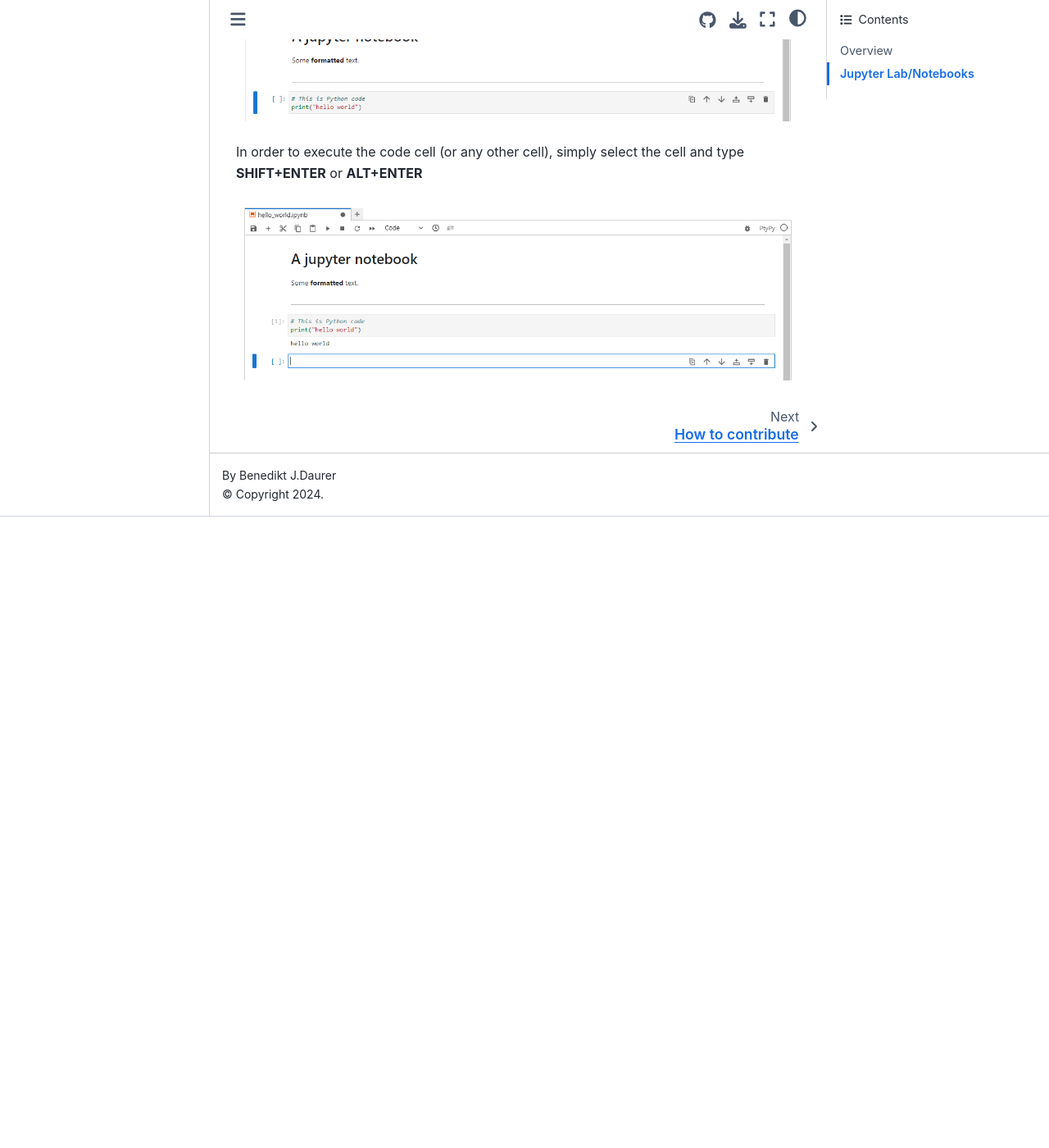
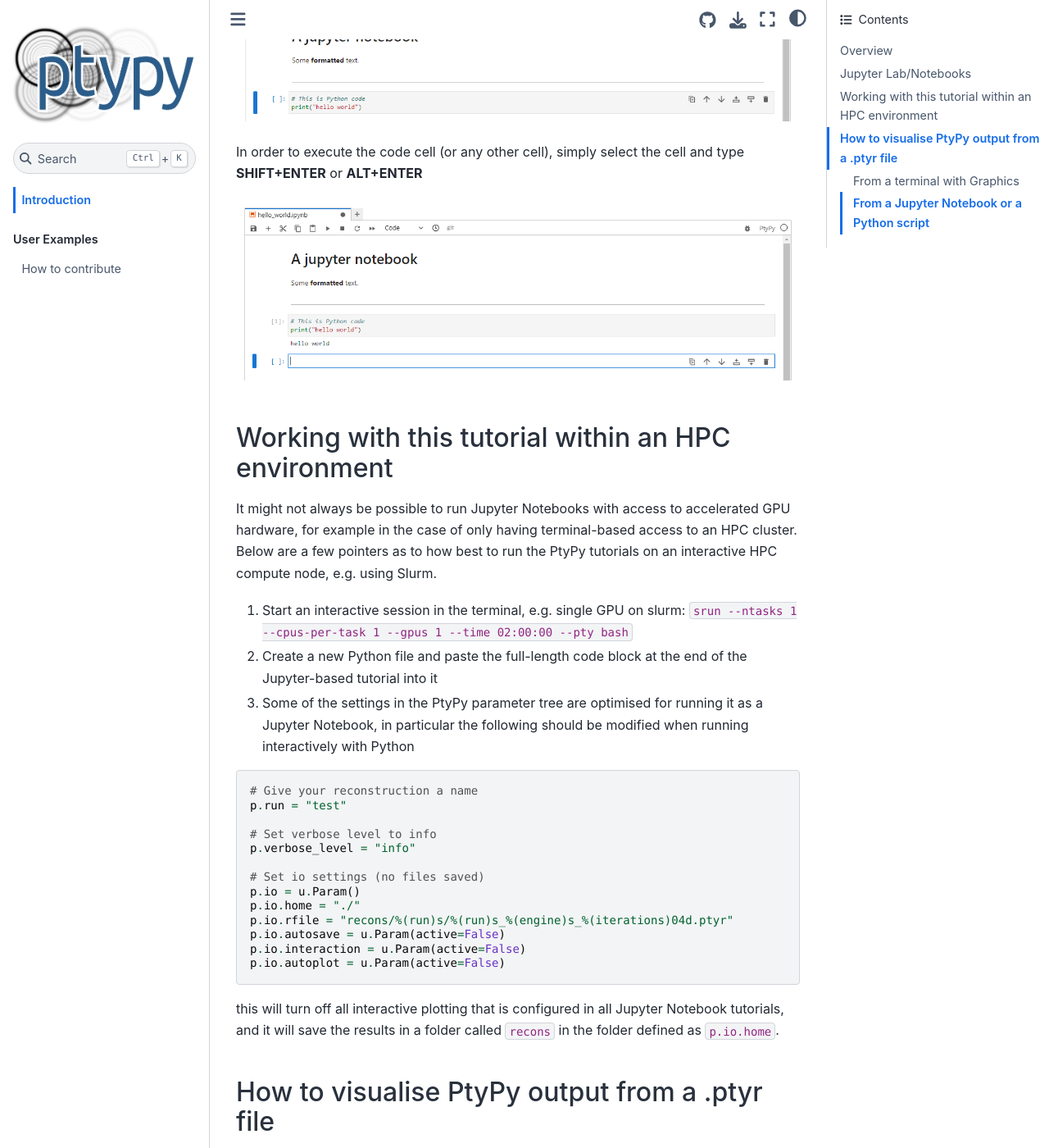
Before and after one commit to ptycho/tutorials, a Jupyter Book: the page built from docs/intro.md, in a window 1280 px wide and 1400 px high, scrolled down 2895 px. Shown: the whole window at 82% size. Built offline with Jupyter Book 1.0.4 settings and Sphinx 7.4.7 and the Sphinx Book theme 1.1.4, drawn with Linux system fonts in a browser that asks for light colours; pages that are not in the unit, such as notebooks, are missing from menus; before the commit the page ends 3525 px from its top, so only the background shows below that; some of the changed text lies outside the part shown.

Commit message:
Added information on how to run on HPC (#31)
* Added information on how to run on HPC

````diff
--- a/docs/intro.md
+++ b/docs/intro.md
@@ -59,3 +59,52 @@
 ```{figure} ./jupyter_notebook_2.PNG
 :name: jupyterlab2
 ```
+
+## Working with this tutorial within an HPC environment
+
+It might not always be possible to run Jupyter Notebooks with access to accelerated GPU hardware, for example in the case of only having terminal-based access to an HPC cluster. Below are a few pointers as to how best to run the PtyPy tutorials on an interactive HPC compute node, e.g. using Slurm.
+
+1. Start an interactive session in the terminal, e.g. single GPU on slurm: ```srun --ntasks 1 --cpus-per-task 1 --gpus 1 --time 02:00:00 --pty bash```
+
+2. Create a new Python file and paste the full-length code block at the end of the Jupyter-based tutorial into it
+
+3. Some of the settings in the PtyPy parameter tree are optimised for running it as a Jupyter Notebook, in particular the following should be modified when running interactively with Python
+
+```python
+# Give your reconstruction a name
+p.run = "test"
+
+# Set verbose level to info
+p.verbose_level = "info"
+
+# Set io settings (no files saved)
+p.io = u.Param()
+p.io.home = "./"
+p.io.rfile = "recons/%(run)s/%(run)s_%(engine)s_%(iterations)04d.ptyr"
+p.io.autosave = u.Param(active=False)
+p.io.interaction = u.Param(active=False)
+p.io.autoplot = u.Param(active=False)
+```
+
+this will turn off all interactive plotting that is configured in all Jupyter Notebook tutorials, and it will save the results in a folder called ```recons``` in the folder defined as ```p.io.home```.
+
+## How to visualise PtyPy output from a .ptyr file
+
+### From a terminal with Graphics
+
+The simplest way to inspect the reconstruction results saved in the .ptyr file is to use the following command from a terminal with access to Graphics
+
+```bash
+ptypy.plot <PATH-TO-PTYR-FILE>
+```
+
+### From a Jupyter Notebook or a Python script
+
+An alternative approach is to visualise the results in a Jupyter Notebook or from a Python script using the following code
+
+```python
+import os
+import ptypy.utils.plot_client as pc
+ptyr_filename = "<PATH-TO-PTYR-FILE>"
+fig = pc.figure_from_ptyr(ptyr_filename)
+```
````
